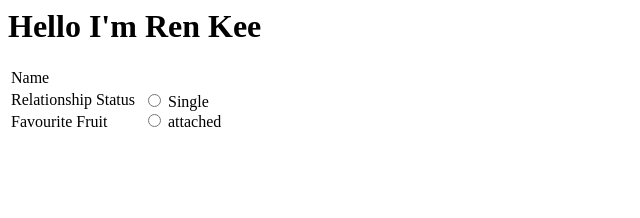
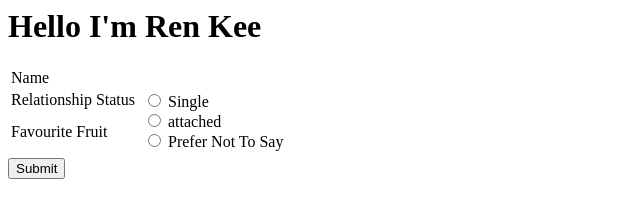
Before and after one commit to limrenkee/limrenkee.github.io, a plain HTML site: page index.html in a window 1280 px wide. Shown: the whole page, without its empty margins (0-640 px from the left). Drawn offline with Linux system fonts and the light colour scheme.

Commit message:
Update index.html

```diff
--- a/index.html
+++ b/index.html
@@ -1,5 +1,6 @@
 <h1> Hello I'm Ren Kee </h1>
 
+<form>
   <table>
     <tr>
       <td>Name</td>
@@ -13,6 +14,8 @@
           <label for="single">Single</label><br>
           <input type="radio"name="rs_status" value="attached">
           <label for="attached">attached</label><br>
+        <input type="radio"name="rs_status" value="none">
+          <label for="none">Prefer Not To Say</label><br>
       </td>
     </tr>
 
@@ -27,3 +30,6 @@
     </tr>
 
   </table>
+
+  <input type="submit">
+</form>
```
Lines whose indentation alone changed are shown as unchanged.
